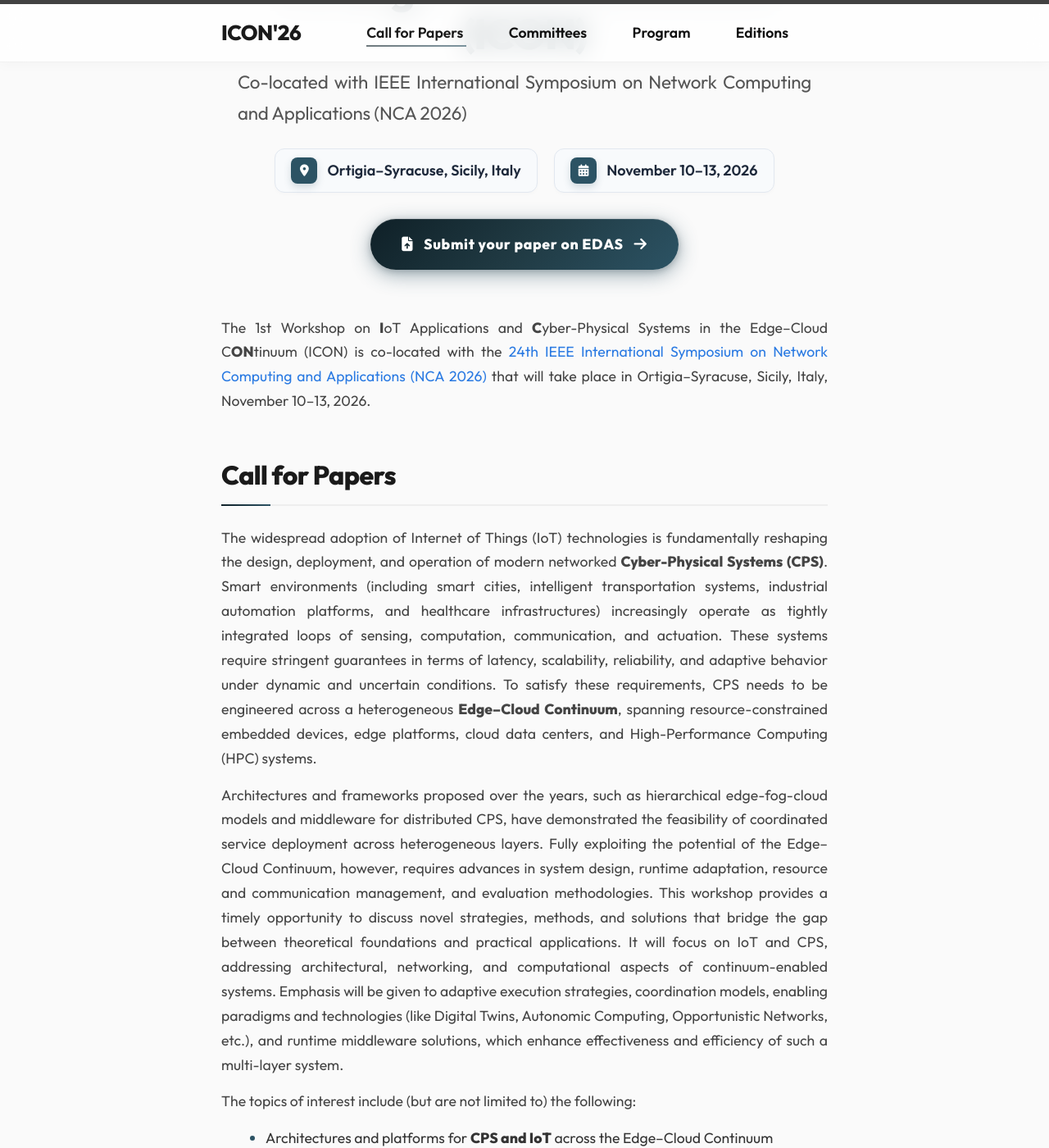
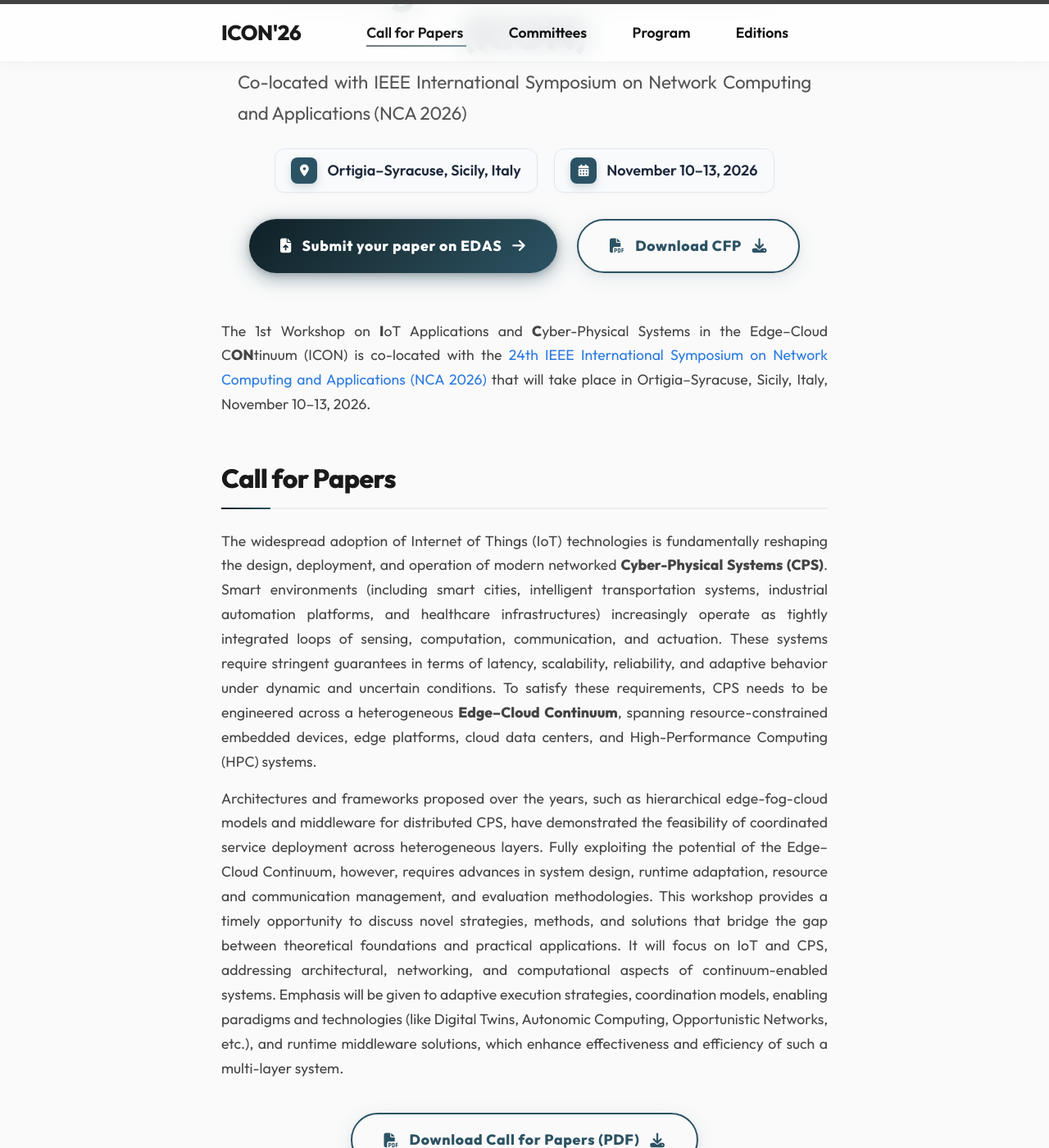
Before and after one commit to workshop-icon/2026, a Jekyll site: the page built from index.md, in a window 1280 px wide and 1400 px high, scrolled down 674 px. Shown: the whole window at 82% size. Built offline with Jekyll 4.4.1, drawn with Linux system fonts in a browser that asks for light colours.

Commit message:
feat: add CFP download button to hero and content sections with secondary styling

```diff
--- a/_layouts/hero.html
+++ b/_layouts/hero.html
@@ -32,6 +32,11 @@ layout: default
             Submit your paper on EDAS
             <i class="fas fa-arrow-right submit-btn-arrow"></i>
           </a>
+          <a href="{{ site.baseurl }}/assets/CFP_ICON.pdf" class="submit-btn submit-btn--secondary" target="_blank">
+            <i class="fas fa-file-pdf"></i>
+            Download CFP
+            <i class="fas fa-download submit-btn-arrow"></i>
+          </a>
         </div>
       {% endif %}
     </header>
--- a/assets/main.scss
+++ b/assets/main.scss
@@ -275,7 +275,9 @@ body {
 .banner-cta {
   display: flex;
   justify-content: center;
+  gap: 1.5rem;
   margin-top: 2rem;
+  flex-wrap: wrap;
 }
 
 .banner-details .badge {
@@ -706,3 +708,38 @@ p {
     transition-duration: 0.1s;
   }
 }
+
+/* Secondary CTA Button (e.g. Download CFP) */
+.submit-btn--secondary {
+  background: transparent;
+  color: #2c5364 !important;
+  border: 2px solid #2c5364;
+  box-shadow:
+    0 6px 24px rgba(44, 83, 100, 0.1),
+    0 2px 8px rgba(0, 0, 0, 0.05);
+
+  &::before {
+    display: none; /* Hide shimmer sweep for secondary outline style */
+  }
+
+  /* Hover state */
+  &:hover {
+    background: rgba(44, 83, 100, 0.05);
+    color: #0f2027 !important;
+    border-color: #0f2027;
+    box-shadow:
+      0 12px 32px rgba(44, 83, 100, 0.25),
+      0 4px 12px rgba(0, 0, 0, 0.08);
+
+    .submit-btn-arrow {
+      transform: translateY(4px) scale(1.15); /* Moves download icon downwards */
+    }
+  }
+
+  &:active {
+    background: rgba(44, 83, 100, 0.1);
+    box-shadow:
+      0 4px 12px rgba(44, 83, 100, 0.08),
+      0 2px 6px rgba(0, 0, 0, 0.05);
+  }
+}
--- a/index.md
+++ b/index.md
@@ -40,6 +40,14 @@ given to adaptive execution strategies, coordination models, enabling paradigms
 technologies (like Digital Twins, Autonomic Computing, Opportunistic Networks, etc.),
 and runtime middleware solutions, which enhance effectiveness and efficiency of such
 a multi-layer system.
+
+<div class="submission-cta">
+  <a href="{{ site.baseurl }}/assets/CFP_ICON.pdf" class="submit-btn submit-btn--secondary" target="_blank">
+    <i class="fas fa-file-pdf"></i>
+    Download Call for Papers (PDF)
+    <i class="fas fa-download submit-btn-arrow"></i>
+  </a>
+</div>
 
 The topics of interest include (but are not limited to) the following:
 
```
Also changed, not shown: 1 other file.
